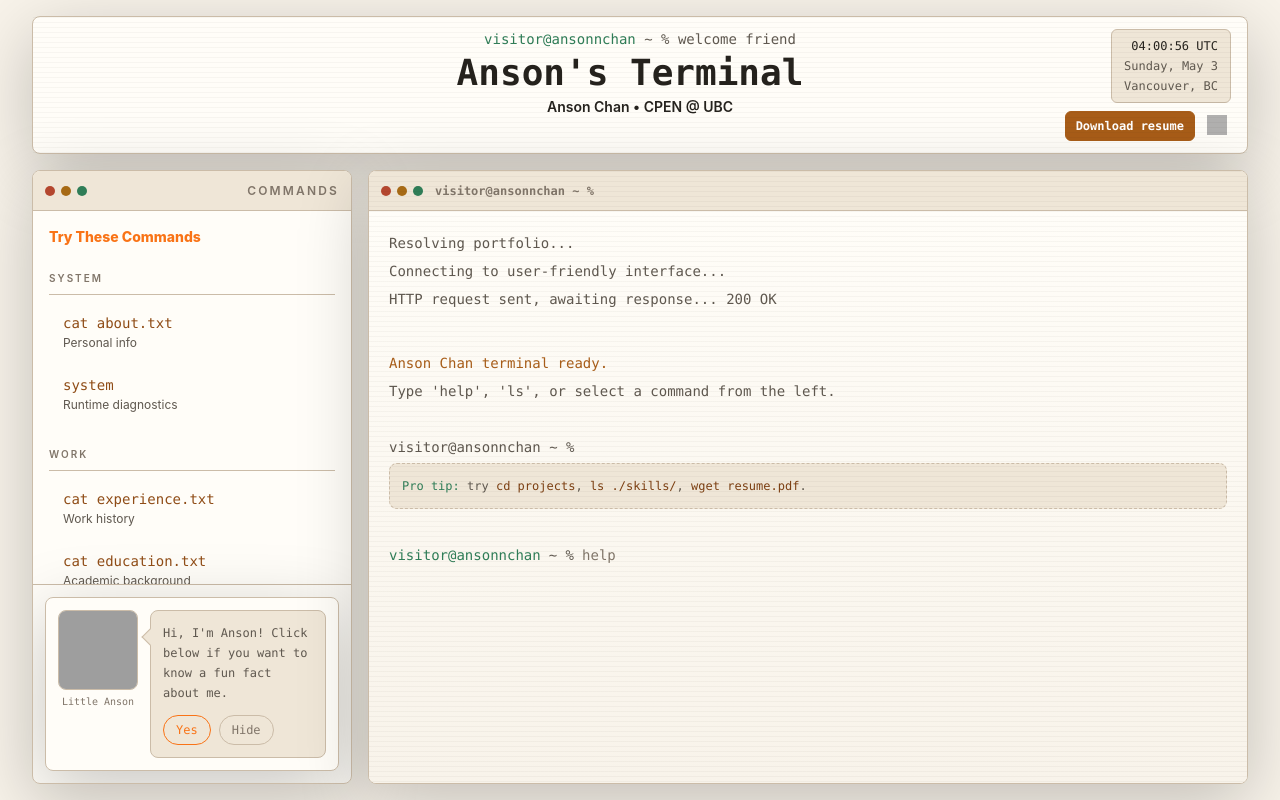
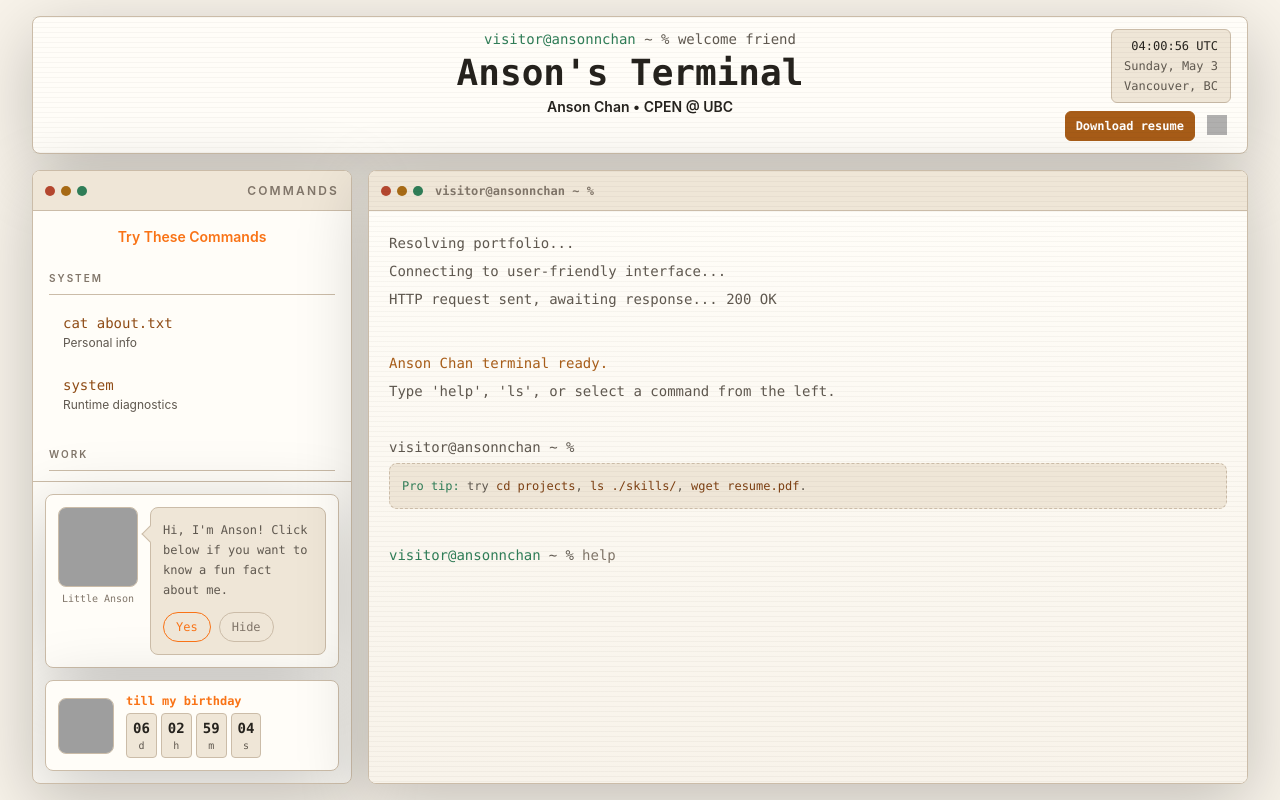
Before and after one commit to ansonnchan/personal-portfolio, a Next.js app: page / in a window 1280 px wide. Built offline with nearby package versions, Linux system fonts and the light colour scheme; grey boxes are pictures that could not be loaded.

Commit message:
added birthday counter

```diff
--- /dev/null
+++ b/components/BirthdayCountdown.tsx
@@ -0,0 +1,55 @@
+"use client";
+
+import { useEffect, useState } from "react";
+
+const birthday = new Date("2026-05-09T00:00:00-07:00").getTime();
+
+function getRemaining() {
+  const remaining = Math.max(0, birthday - Date.now());
+  const seconds = Math.floor(remaining / 1000);
+
+  return {
+    days: Math.floor(seconds / 86400),
+    hours: Math.floor((seconds % 86400) / 3600),
+    minutes: Math.floor((seconds % 3600) / 60),
+    seconds: seconds % 60
+  };
+}
+
+export function BirthdayCountdown() {
+  const [remaining, setRemaining] = useState(getRemaining);
+
+  useEffect(() => {
+    const timer = window.setInterval(() => setRemaining(getRemaining()), 1000);
+    return () => window.clearInterval(timer);
+  }, []);
+
+  return (
+    <section className="rounded-lg border border-[var(--border)] bg-[var(--bg-panel)] p-3 shadow-panel">
+      <div className="flex items-center gap-3">
+        {/* eslint-disable-next-line @next/next/no-img-element */}
+        <img
+          src="/assets/birthday.png"
+          alt=""
+          className="h-14 w-14 shrink-0 rounded-lg border border-[var(--border)] bg-[var(--bg-elevated)] object-cover"
+        />
+        <div className="min-w-0">
+          <p className="font-mono text-xs font-semibold text-[var(--bright-orange)]">till my birthday</p>
+          <div className="mt-1 grid grid-cols-4 gap-1 font-mono text-[10px] text-[var(--text-secondary)]">
+            {[
+              ["d", remaining.days],
+              ["h", remaining.hours],
+              ["m", remaining.minutes],
+              ["s", remaining.seconds]
+            ].map(([label, value]) => (
+              <span key={label} className="rounded border border-[var(--border)] bg-[var(--bg-elevated)] px-1.5 py-1 text-center">
+                <strong className="block text-sm text-[var(--text-primary)]">{String(value).padStart(2, "0")}</strong>
+                {label}
+              </span>
+            ))}
+          </div>
+        </div>
+      </div>
+    </section>
+  );
+}
--- a/components/ControlPanel.tsx
+++ b/components/ControlPanel.tsx
@@ -28,7 +28,7 @@ function ChromeDots() {
     oscillator.frequency.setValueAtTime(660, context.currentTime);
     oscillator.frequency.exponentialRampToValueAtTime(990, context.currentTime + 0.08);
     gain.gain.setValueAtTime(0.0001, context.currentTime);
-    gain.gain.exponentialRampToValueAtTime(0.045, context.currentTime + 0.01);
+    gain.gain.exponentialRampToValueAtTime(0.12, context.currentTime + 0.01);
     gain.gain.exponentialRampToValueAtTime(0.0001, context.currentTime + 0.13);
 
     oscillator.connect(gain);
@@ -104,7 +104,7 @@ export function ControlPanel({ activeModule, onCommand, children }: ControlPanel
         className="flex min-h-0 flex-1 gap-4 overflow-auto p-3 lg:block lg:space-y-6 lg:p-4"
         aria-label="Portfolio command modules"
       >
-        <h2 className="mb-4 min-w-[14rem] shrink-0 font-sans text-sm font-extrabold text-[var(--bright-orange)] lg:min-w-0">
+        <h2 className="mb-4 min-w-[14rem] shrink-0 text-center font-sans text-sm font-semibold text-[var(--bright-orange)] lg:min-w-0">
           Try These Commands
         </h2>
         {moduleSections.map((section) => (
--- a/components/OutputWindow.tsx
+++ b/components/OutputWindow.tsx
@@ -42,7 +42,7 @@ function playDisabledClick() {
   oscillator.frequency.setValueAtTime(660, context.currentTime);
   oscillator.frequency.exponentialRampToValueAtTime(990, context.currentTime + 0.08);
   gain.gain.setValueAtTime(0.0001, context.currentTime);
-  gain.gain.exponentialRampToValueAtTime(0.045, context.currentTime + 0.01);
+  gain.gain.exponentialRampToValueAtTime(0.12, context.currentTime + 0.01);
   gain.gain.exponentialRampToValueAtTime(0.0001, context.currentTime + 0.13);
 
   oscillator.connect(gain);
@@ -121,7 +121,7 @@ function CommandBlockView({ block }: { block: CommandBlock }) {
   const blockRef = useRef<HTMLElement>(null);
 
   useEffect(() => {
-    if (block.command === "cd projects") {
+    if (block.command === "cd projects" || block.command === "open nostalgia") {
       blockRef.current?.scrollIntoView({ block: "start" });
     }
   }, [block.command]);
@@ -149,7 +149,7 @@ export function OutputWindow({
   const lastCommand = history[history.length - 1]?.command;
 
   useEffect(() => {
-    if (lastCommand === "cd projects") {
+    if (lastCommand === "cd projects" || lastCommand === "open nostalgia") {
       return;
     }
 
@@ -212,12 +212,24 @@ export function OutputWindow({
         <div className="flex h-10 items-center gap-3 border-b border-[var(--border)] bg-[var(--bg-elevated)] px-3">
           <ChromeDots
             onMinimize={() => {
-              setIsMaximized(false);
+              if (isMaximized) {
+                setIsMaximized(false);
+                setIsMinimized(false);
+                return;
+              }
+
               setIsMinimized(true);
             }}
             onMaximize={() => {
-              setIsMinimized(false);
-              setIsMaximized((current) => !current);
+              if (isMinimized) {
+                setIsMinimized(false);
+                setIsMaximized(false);
+                return;
+              }
+
+              if (!isMaximized) {
+                setIsMaximized(true);
+              }
             }}
           />
           <span className="font-mono text-xs font-semibold text-[var(--text-muted)]">
--- a/components/SystemInterface.tsx
+++ b/components/SystemInterface.tsx
@@ -1,6 +1,7 @@
 "use client";
 
 import { useEffect, useRef, useState } from "react";
+import { BirthdayCountdown } from "@/components/BirthdayCountdown";
 import { ChibiFunFacts } from "@/components/ChibiFunFacts";
 import { ControlPanel } from "@/components/ControlPanel";
 import { OutputWindow } from "@/components/OutputWindow";
@@ -134,6 +135,9 @@ export function SystemInterface() {
               onCommand={terminal.runCommand}
             >
               <ChibiFunFacts />
+              <div className="mt-3">
+                <BirthdayCountdown />
+              </div>
             </ControlPanel>
           </div>
           <OutputWindow
--- a/components/outputs/EducationOutput.tsx
+++ b/components/outputs/EducationOutput.tsx
@@ -22,7 +22,7 @@ export function EducationOutput() {
               <img
                 src={schoolIcon(item.school)}
                 alt=""
-                className="mt-0.5 h-8 w-8 shrink-0 rounded-md border border-[var(--border)] bg-white object-contain p-1"
+                className="mt-0.5 h-11 w-11 shrink-0 rounded-md border border-[var(--border)] bg-white object-contain p-1.5"
               />
               <div className="min-w-0">
                 <h3 className="font-mono text-base font-semibold text-[var(--text-primary)]">{item.school}</h3>
--- a/components/outputs/ExperienceOutput.tsx
+++ b/components/outputs/ExperienceOutput.tsx
@@ -41,7 +41,7 @@ function ExperienceDetail({ job }: { job: ExperienceItem }) {
           <img
             src={organizationIcon(job.company)}
             alt=""
-            className="h-6 w-6 shrink-0 rounded border border-[var(--border)] bg-white object-contain p-0.5"
+            className="h-7 w-7 shrink-0 rounded border border-[var(--border)] bg-white object-contain p-1"
           />
           {job.company}
         </span>
@@ -92,7 +92,7 @@ export function ExperienceOutput({ detailId = "" }: { detailId?: string }) {
               <img
                 src={organizationIcon(job.company)}
                 alt=""
-                className="mt-0.5 h-8 w-8 shrink-0 rounded-md border border-[var(--border)] bg-white object-contain p-1"
+                className="mt-0.5 h-11 w-11 shrink-0 rounded-md border border-[var(--border)] bg-white object-contain p-1.5"
               />
               <div className="min-w-0">
                 <h3 className="font-mono text-base font-semibold text-[var(--text-primary)]">{job.role}</h3>
--- a/components/outputs/ProjectsOutput.tsx
+++ b/components/outputs/ProjectsOutput.tsx
@@ -1,7 +1,13 @@
 "use client";
 
+import { useState } from "react";
 import { profile } from "@/lib/profileData";
 import type { ProjectItem } from "@/types";
+
+const projectShots = [
+  "/assets/favicon.png",
+  "/assets/resume-icon.svg"
+];
 
 function ProjectLinks({ project }: { project: ProjectItem }) {
   const links = [
@@ -32,6 +38,8 @@ function ProjectLinks({ project }: { project: ProjectItem }) {
 }
 
 export function ProjectsOutput() {
+  const [previewProjectId, setPreviewProjectId] = useState<string | null>(null);
+
   return (
     <div className="space-y-6">
       {profile.projects.map((project) => (
@@ -50,6 +58,28 @@ export function ProjectsOutput() {
             <li>- {project.problem}</li>
             <li>- Add a project achievement here.</li>
           </ul>
+
+          <button
+            type="button"
+            onClick={() => setPreviewProjectId((current) => (current === project.id ? null : project.id))}
+            className="mt-4 rounded-full border border-[var(--border)] px-3 py-1.5 font-mono text-xs text-[var(--bright-orange)] transition hover:border-[var(--bright-orange)] hover:bg-[var(--orange-soft)] focus-visible:outline focus-visible:outline-2 focus-visible:outline-offset-2 focus-visible:outline-[var(--accent)]"
+          >
+            {previewProjectId === project.id ? "hide screenshots" : "view screenshots"}
+          </button>
+
+          {previewProjectId === project.id ? (
+            <div className="mt-3 grid gap-3 sm:grid-cols-2">
+              {projectShots.map((shot, index) => (
+                <figure key={shot} className="rounded-lg border border-[var(--border)] bg-[var(--bg-elevated)] p-3">
+                  {/* eslint-disable-next-line @next/next/no-img-element */}
+                  <img src={shot} alt="" className="aspect-video w-full rounded border border-[var(--border)] bg-white object-contain p-4" />
+                  <figcaption className="mt-2 font-mono text-xs text-[var(--text-muted)]">
+                    Screenshot placeholder {index + 1}
+                  </figcaption>
+                </figure>
+              ))}
+            </div>
+          ) : null}
 
           <ProjectLinks project={project} />
         </article>
```
Also changed, not shown: components/ChibiFunFacts.tsx (+21 -5 lines), components/outputs/NostalgiaOutput.tsx (+57 -2 lines).
